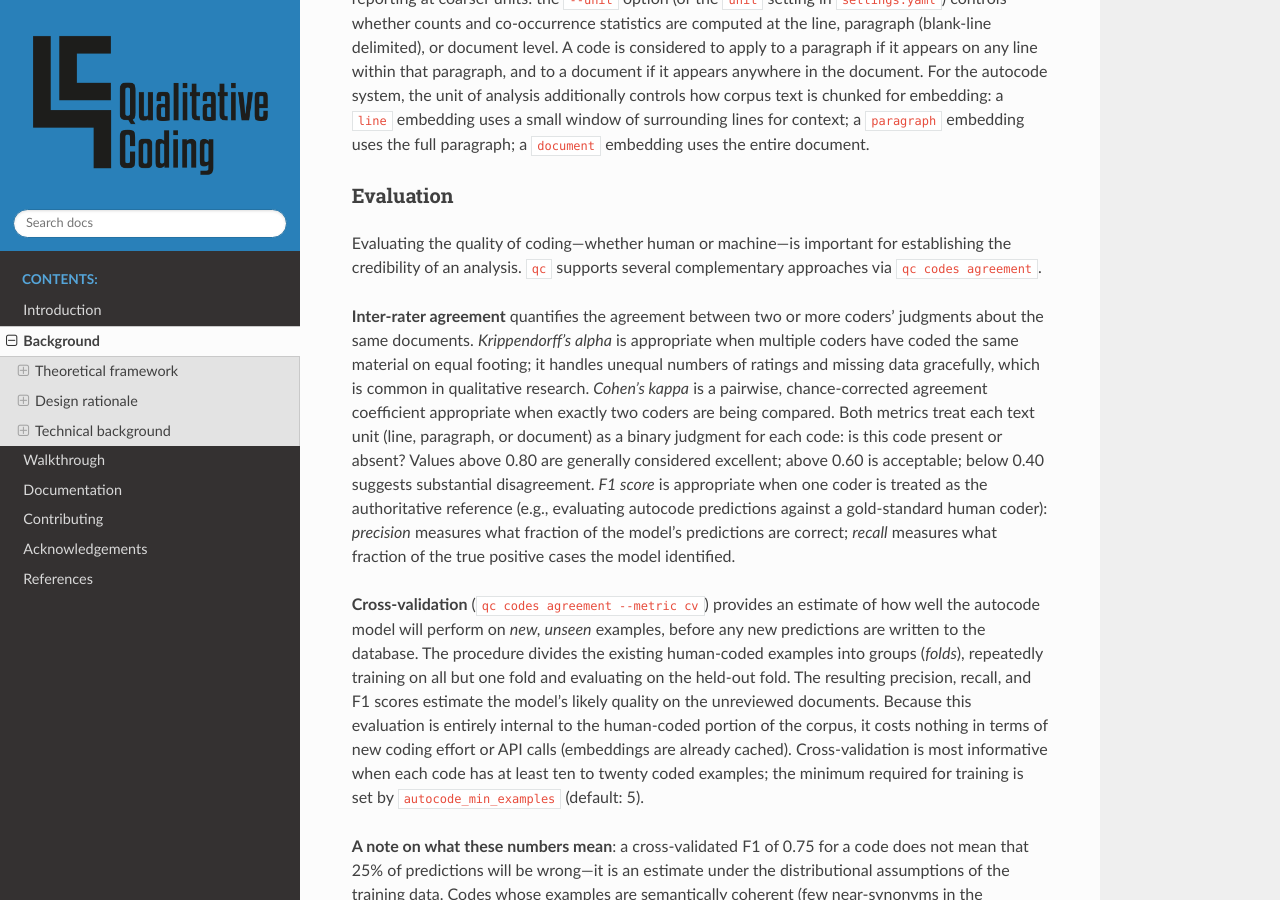
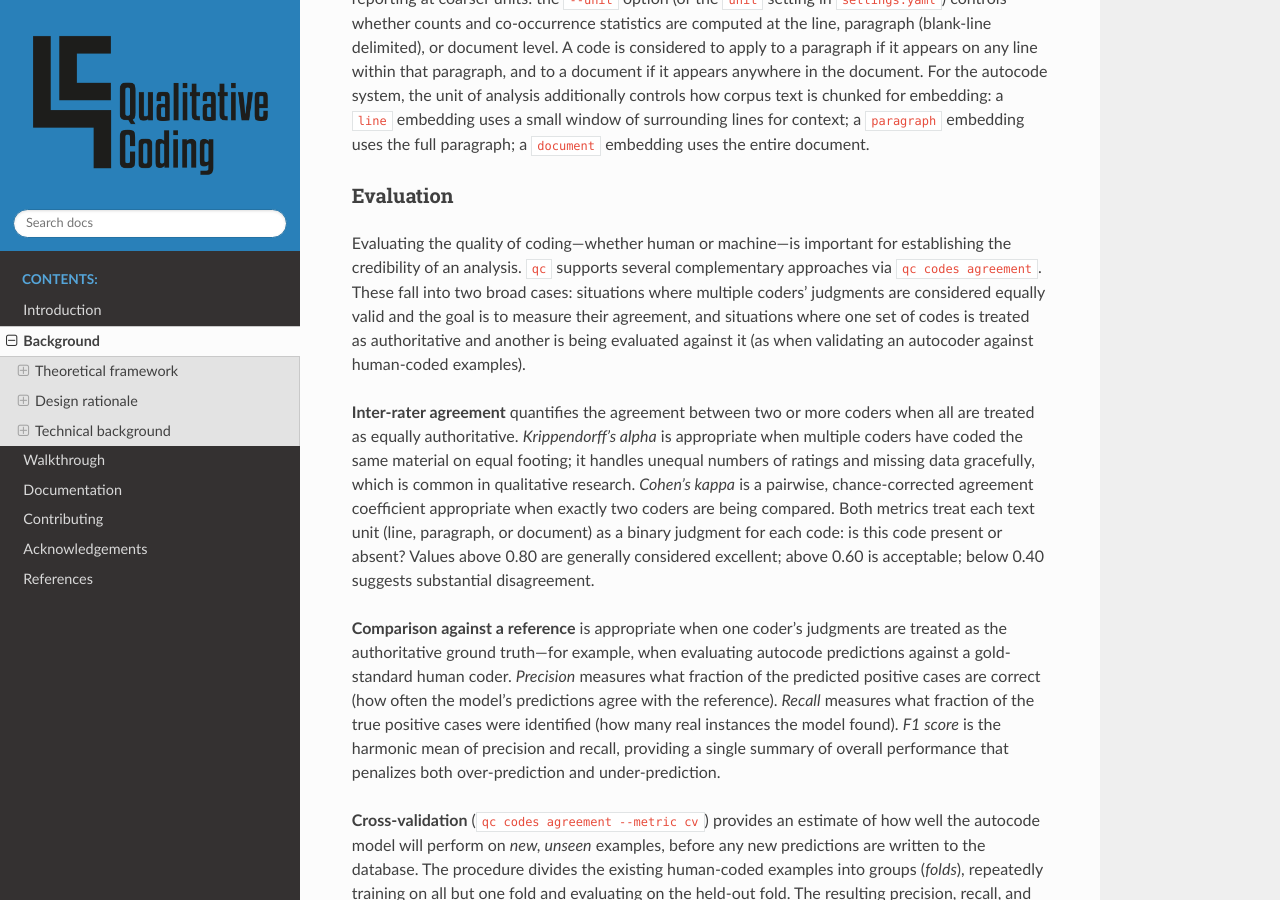
Before and after one commit to cproctor/qualitative-coding, a Sphinx documentation site: the page built from docs/background.rst, in a window 1280 px wide and 900 px high, scrolled down 5937 px. Built offline with Sphinx 7.4.7 and the Read the Docs theme 3.1.0, drawn with Linux system fonts in a browser that asks for light colours.

Commit message:
Update docs

```diff
--- a/docs/background.rst
+++ b/docs/background.rst
@@ -345,23 +345,35 @@ Evaluation
 
 Evaluating the quality of coding—whether human or machine—is important
 for establishing the credibility of an analysis. ``qc`` supports several
-complementary approaches via ``qc codes agreement``.
+complementary approaches via ``qc codes agreement``. These fall into two
+broad cases: situations where multiple coders' judgments are considered
+equally valid and the goal is to measure their agreement, and situations
+where one set of codes is treated as authoritative and another is being
+evaluated against it (as when validating an autocoder against
+human-coded examples).
 
 **Inter-rater agreement** quantifies the agreement between two or more
-coders' judgments about the same documents. *Krippendorff's alpha* is
-appropriate when multiple coders have coded the same material on equal
-footing; it handles unequal numbers of ratings and missing data
+coders when all are treated as equally authoritative. *Krippendorff's
+alpha* is appropriate when multiple coders have coded the same material
+on equal footing; it handles unequal numbers of ratings and missing data
 gracefully, which is common in qualitative research. *Cohen's kappa* is
 a pairwise, chance-corrected agreement coefficient appropriate when
 exactly two coders are being compared. Both metrics treat each text unit
 (line, paragraph, or document) as a binary judgment for each code: is
 this code present or absent? Values above 0.80 are generally considered
 excellent; above 0.60 is acceptable; below 0.40 suggests substantial
-disagreement. *F1 score* is appropriate when one coder is treated as the
-authoritative reference (e.g., evaluating autocode predictions against a
-gold-standard human coder): *precision* measures what fraction of the
-model's predictions are correct; *recall* measures what fraction of the
-true positive cases the model identified.
+disagreement.
+
+**Comparison against a reference** is appropriate when one coder's
+judgments are treated as the authoritative ground truth—for example,
+when evaluating autocode predictions against a gold-standard human
+coder. *Precision* measures what fraction of the predicted positive cases
+are correct (how often the model's predictions agree with the
+reference). *Recall* measures what fraction of the true positive cases
+were identified (how many real instances the model found). *F1 score* is
+the harmonic mean of precision and recall, providing a single summary of
+overall performance that penalizes both over-prediction and
+under-prediction.
 
 **Cross-validation** (``qc codes agreement --metric cv``) provides an
 estimate of how well the autocode model will perform on *new, unseen*
```
